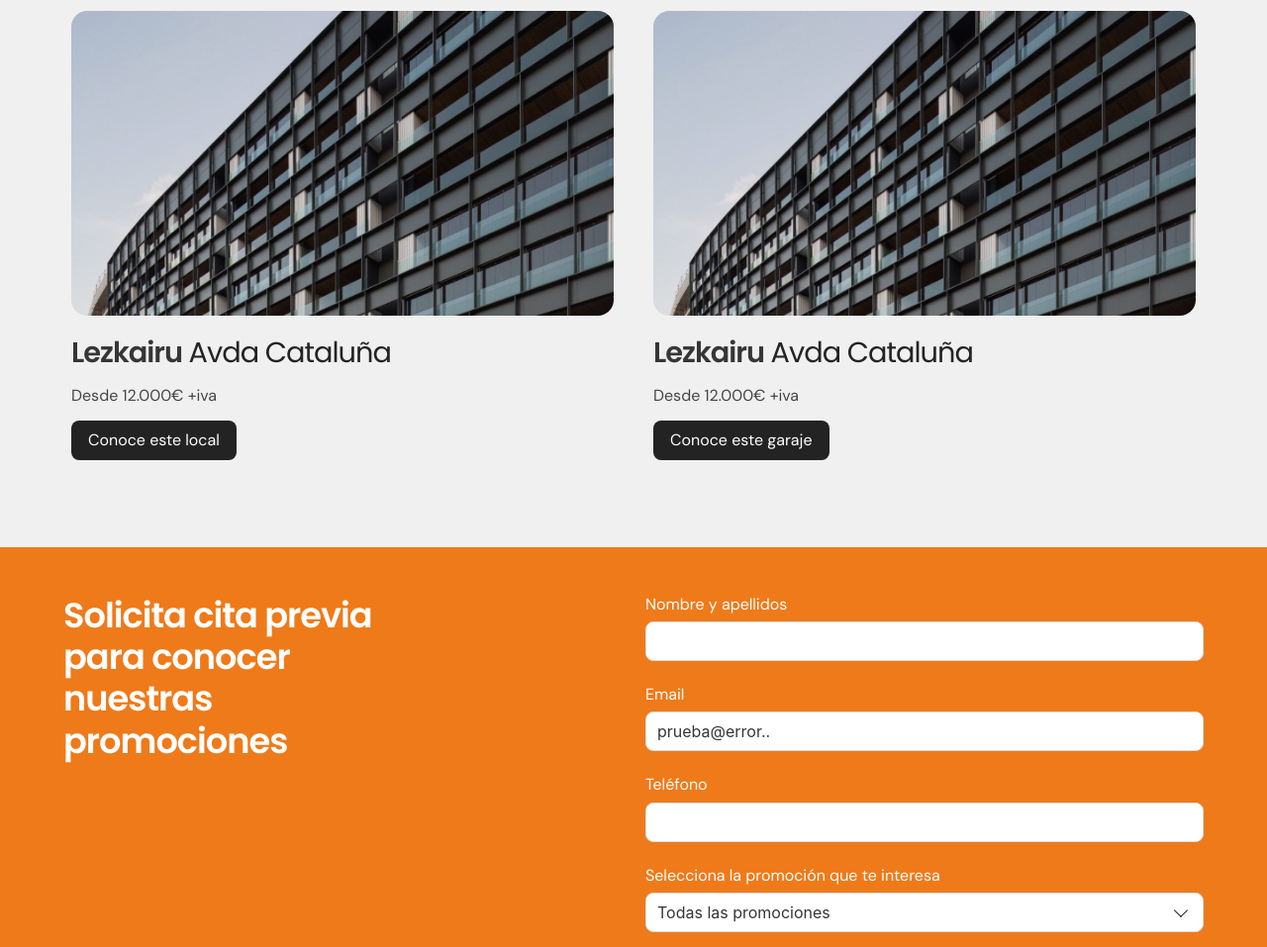
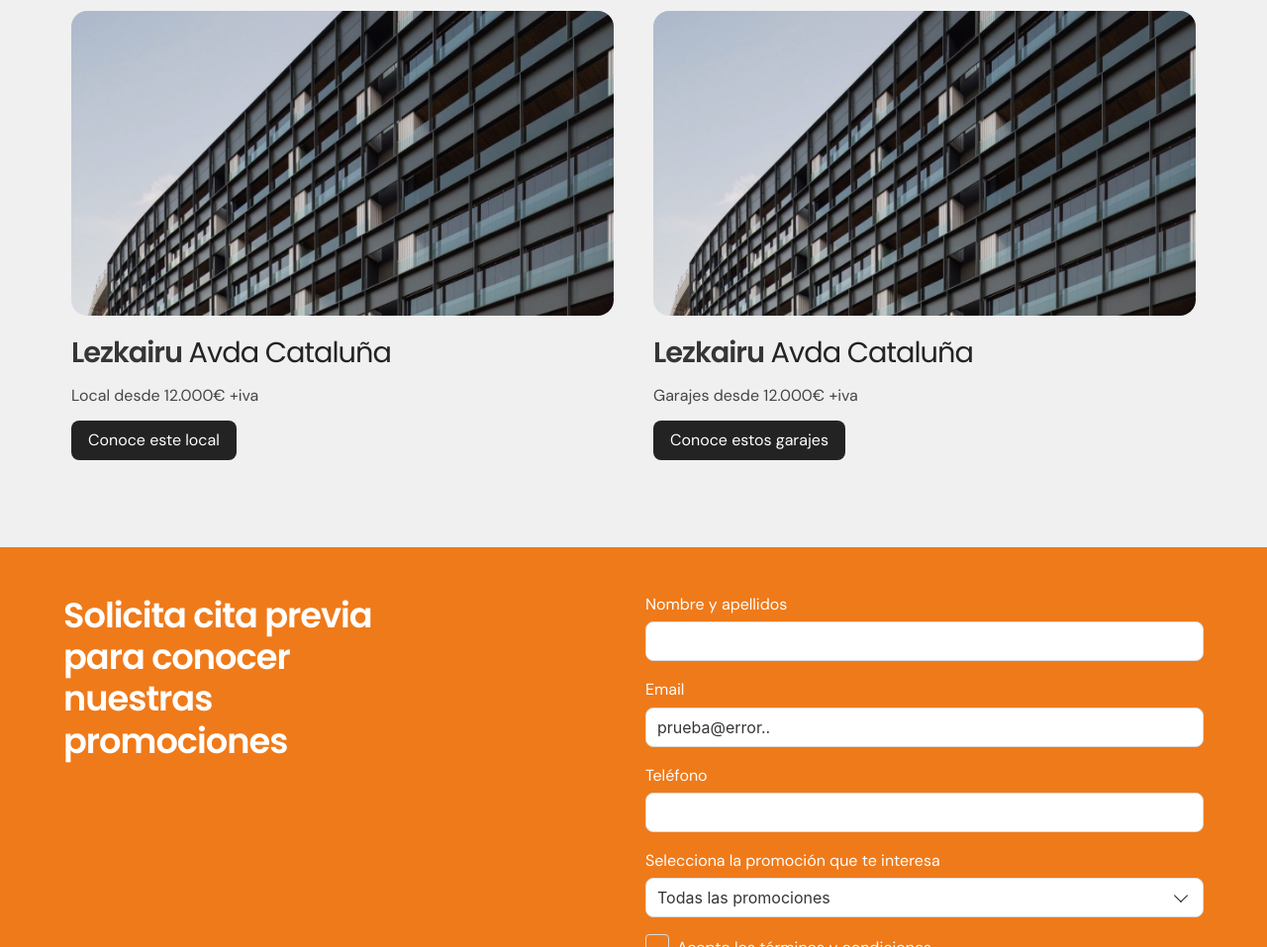
Before and after one commit to xabiangos-design/andia, a website: page index.html in a window 1280 px wide. Shown: the part 2534-3491 px from the top of the page at 99% size. Drawn offline with Linux system fonts and the light colour scheme.

Commit message:
home copys

```diff
--- a/index.html
+++ b/index.html
@@ -134,13 +134,13 @@
                   <iframe width="560" height="315" class="iframe" src="https://www.youtube.com/embed/f7wJbar1XiU?si=YeMhpQKCP9NKmxCz" title="YouTube video player" frameborder="0" allow="accelerometer; autoplay; clipboard-write; encrypted-media; gyroscope; picture-in-picture; web-share" referrerpolicy="strict-origin-when-cross-origin" allowfullscreen></iframe>
                 </div> <!-- video-wrapper -->
                 <div class="card-copy">
-                  <h3><strong>Lezkairu</strong> Views II</h3>
+                  <h3><strong>Berrioplano</strong> Art Plaza II Etxebakar </h3>
                   <p>
                     Últimas viviendas de 2 y 3 dormitorios
                   </p>
                   <p>
                     <a class="button is-dark" href="vivienda.html" title="Conoce esta promoción">
-                      Conoce Views II
+                      Conoce Art Plaza II
                     </a>
                   </p>
                 </div>
@@ -170,7 +170,7 @@
       <section class="section bg-gray">
         <div class="container">
           <div class="title-wrapper">
-            <h2 class="is-strong " >Locales, garajes y trasteros</h2>
+            <h2 class="is-strong">Locales, garajes y trasteros</h2>
           </div>
           <div class="columns is-multiline">
             <div class="column is-12-tablet is-6-desktop">
@@ -181,7 +181,7 @@
                 <div class="card-copy">
                   <h3><strong>Lezkairu</strong> Avda Cataluña</h3>
                   <p>
-                    Desde 12.000€ +iva
+                    Local desde 12.000€ +iva
                   </p>
                   <p>
                     <a class="button is-dark" href="vivienda.html" title="Conoce esta promoción">
@@ -199,11 +199,11 @@
                 <div class="card-copy">
                   <h3><strong>Lezkairu</strong> Avda Cataluña</h3>
                   <p>
-                    Desde 12.000€ +iva
+                    Garajes desde 12.000€ +iva
                   </p>
                   <p>
                     <a class="button is-dark" href="vivienda.html" title="Conoce esta promoción">
-                      Conoce este garaje
+                      Conoce estos garajes
                     </a>
                   </p>
                 </div>
--- a/scss/_components.scss
+++ b/scss/_components.scss
@@ -51,6 +51,7 @@
         }
         .lead{
             color: $gray-dark;
+            margin-bottom: 2rem;
             @include desktop{
                 max-width: 70%;
             }
--- a/scss/_forms.scss
+++ b/scss/_forms.scss
@@ -29,7 +29,7 @@ form.form-contacto{
         @include font-regular;
     }
     .field{
-        margin-bottom: 1.5rem;
+        margin-bottom: 1.2rem;
         &.is-checkbox{
             margin-top: 1rem;
             a{
```
Also changed, not shown: css/custom.css.
